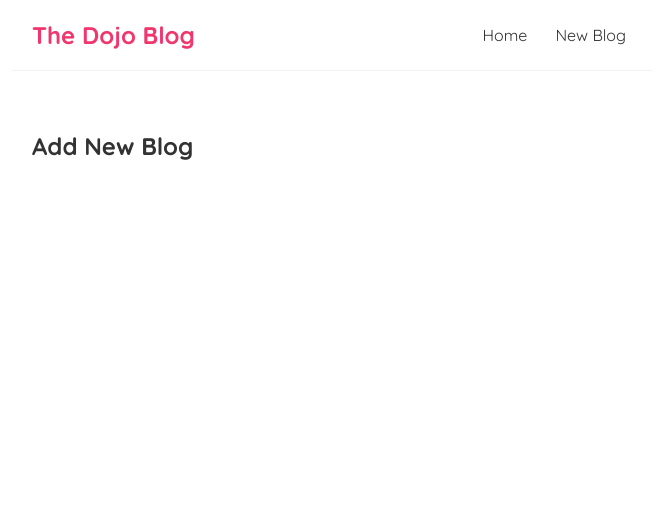
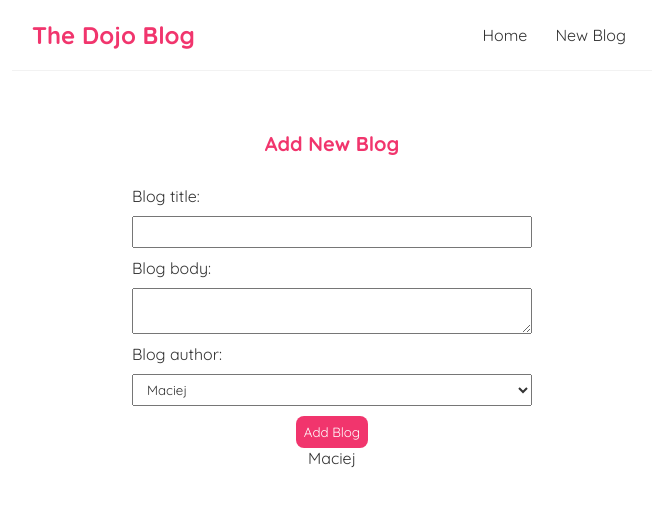
Before and after one commit to karolinaJot/dojo-blog, a React (Create React App) app: page /create in a window 1280 px wide. Shown: the top 506 px of the page, without its empty margins (308-964 px from the left). Built offline with nearby package versions, Linux system fonts and the light colour scheme.

Commit message:
fix endpoint, add controlled inputs

```diff
--- a/data/db.json
+++ b/data/db.json
@@ -2,13 +2,13 @@
     "blogs": [
         {
             "title": "My First Blog",
-            "body": "lorem Lorem ipsum\n dolor sit amet consectetur adipisicing elit. Dolores repellendus odit nisi beatae amet, suscipit ad laudantium architecto velit harum obcaecati error excepturi. Pariatur odio incidunt expedita aut itaque voluptatum",
+            "body": "lorem Lorem ipsum dolor sit amet consectetur adipisicing elit. Dolores repellendus odit nisi beatae amet, suscipit ad laudantium architecto velit harum obcaecati error excepturi. Pariatur odio incidunt expedita aut itaque voluptatum",
             "author": "Karolina",
             "id": 1
         },
         {
             "title": "My Second Blog",
-            "body": "lorem Lorem ipsum\n dolor sit amet consectetur adipisicing elit. Dolores repellendus odit nisi beatae amet, suscipit ad laudantium architecto velit harum obcaecati error excepturi. Pariatur odio incidunt expedita aut itaque voluptatum",
+            "body": "lorem Lorem ipsum dolor sit amet consectetur adipisicing elit. Dolores repellendus odit nisi beatae amet, suscipit ad laudantium architecto velit harum obcaecati error excepturi. Pariatur odio incidunt expedita aut itaque voluptatum",
             "author": "Karolina",
             "id": 2
         }
--- a/src/BlogDetails.js
+++ b/src/BlogDetails.js
@@ -1,29 +1,51 @@
 import { useParams } from 'react-router';
 import styled from 'styled-components';
+
 import useFetch from './useFetch';
 
 
-const Wrapper = styled.div``;
+const Wrapper = styled.div`
+
+    h2 {
+        font-size: 20px;
+        color: #f1356d;
+        margin-bottom: 10px;
+    };
+
+    div {
+        margin: 20px 0;
+    };
+
+    button {
+        background: #f1356d;
+        color: #fff;
+        border: 0;
+        padding: 8px;
+        border-radius: 8px;
+        cursor: pointer;
+    };
+
+`;
 
 const BlogDetails = () => {
 
     const { id } = useParams();
-    const {data: blog, error, isLoading  } = useFetch(`http://localhost:3000/blogs/${id}`);
+    const { data: blog, error, isLoading } = useFetch('http://localhost:8000/blogs/' + id);
 
     return (
 
         <Wrapper>
-            { isLoading && <div>Loading...</div> }
-            { error && <div>{ error }</div>}
+            { isLoading && <div>Loading...</div>}
+            { error && <div>{error}</div>}
             { blog && (
                 <article>
-                    <h2>{ blog.title }</h2>
-                    <p>Written by { blog.author}</p>
+                    <h2>{blog.title}</h2>
+                    <p>Written by {blog.author}</p>
                     <div>{blog.body}</div>
                 </article>
             )}
         </Wrapper>
-     );
+    );
 }
 
 export default BlogDetails;
--- a/src/Create.js
+++ b/src/Create.js
@@ -1,12 +1,78 @@
+import { useState } from 'react';
 import styled from 'styled-components';
 
 
-const Wrapper = styled.div``;
+const Wrapper = styled.div`
+    max-width: 400px;
+    margin: 0 auto;
+    text-align: center;
+
+    label {
+        text-align: left;
+        display: block;
+    };
+
+    h2 {
+        font-size: 20px;
+        color: #f1356d;
+        margin-bottom: 30px;
+    };
+
+    input, textarea, select {
+        width: 100%;
+        padding: 6px 10px;
+        margin: 10px 0;
+        border: 1px spolid #ddd;
+        box-sizing: border-box;
+        display: block;
+    };
+
+    button {
+        background: #f1356d;
+        color: #fff;
+        border: 0;
+        padding: 8px;
+        border-radius: 8px;
+        cursor: pointer;
+    }
+
+`;
 
 const Create = () => {
+
+    const [title, setTitle] = useState('');
+    const [body, setBody] = useState('');
+    const [author, setAuthor] = useState('Maciej');
+
     return (
         <Wrapper>
             <h2> Add New Blog</h2>
+            <form>
+                <label>Blog title:</label>
+                <input
+                    type="text"
+                    required
+                    value={title}
+                    onChange ={ (e) => setTitle(e.target.value)}
+                ></input>
+
+                <label>Blog body:</label>
+                <textarea
+                    required
+                    value={body}
+                    onChange={ (e) => setBody(e.target.value) }
+                ></textarea>
+
+                <label>Blog author:</label>
+                <select value={author} onChange={(e) => setAuthor(e.target.value)}>
+                    <option value="Karolina">Karolina</option>
+                    <option value="Maciej">Maciej</option>
+                </select>
+                <button>Add Blog</button>
+                <p>{title}</p>
+                <p>{body}</p>
+                <p>{author}</p>
+            </form>
         </Wrapper>
      );
 }
--- a/src/useFetch.js
+++ b/src/useFetch.js
@@ -1,4 +1,4 @@
-import { useState, useEffect} from 'react';
+import { useState, useEffect } from 'react';
 
 const useFetch = (url) => {
 
@@ -12,31 +12,32 @@
         const abrotCont = new AbortController();
 
         fetch(url, { signal: abrotCont.signal })
-            .then( res => {
-                if(!res.ok) {
+            .then(res => {
+                if (!res.ok) {
                     throw Error('Could not fetch the data. Sorry');
+
                 }
                 return res.json();
             })
-            .then( data => {
+            .then(data => {
+                setIsLoading(false);
                 setData(data);
-                setIsLoading(false);
                 setError(null);
 
             })
-            .catch( err => {
-                if( err.name === 'AbortError' ) {
+            .catch(err => {
+                if (err.name === 'AbortError') {
                     console.log('fetch aborted');
+                } else {
+                    setIsLoading(false);
+                    setError(err.message);
                 }
-
-                setIsLoading(false);
-                setError(err.message);
             })
 
-            return () => abrotCont.abort();
+        return () => abrotCont.abort();
     }, [url])
 
-    return {data, isLoading, error}
+    return { data, isLoading, error }
 }
 
 export default useFetch;
```
